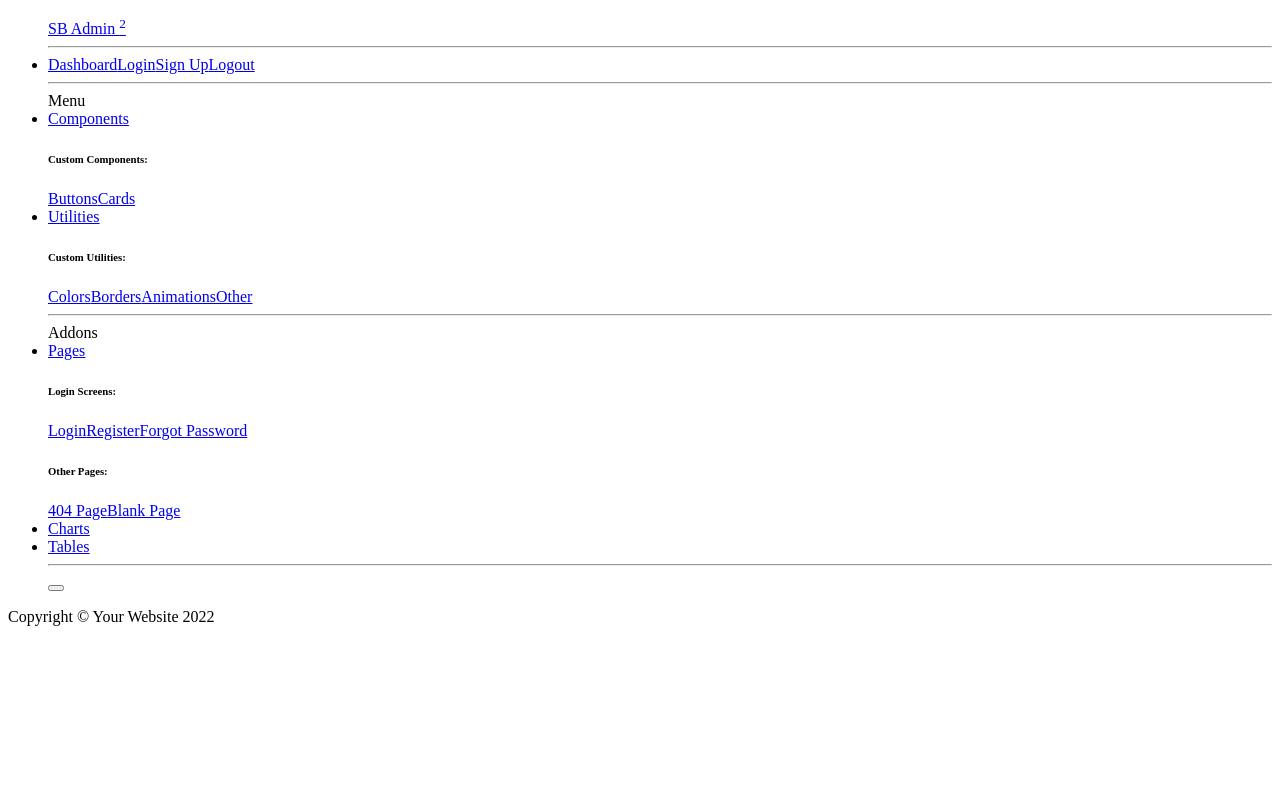
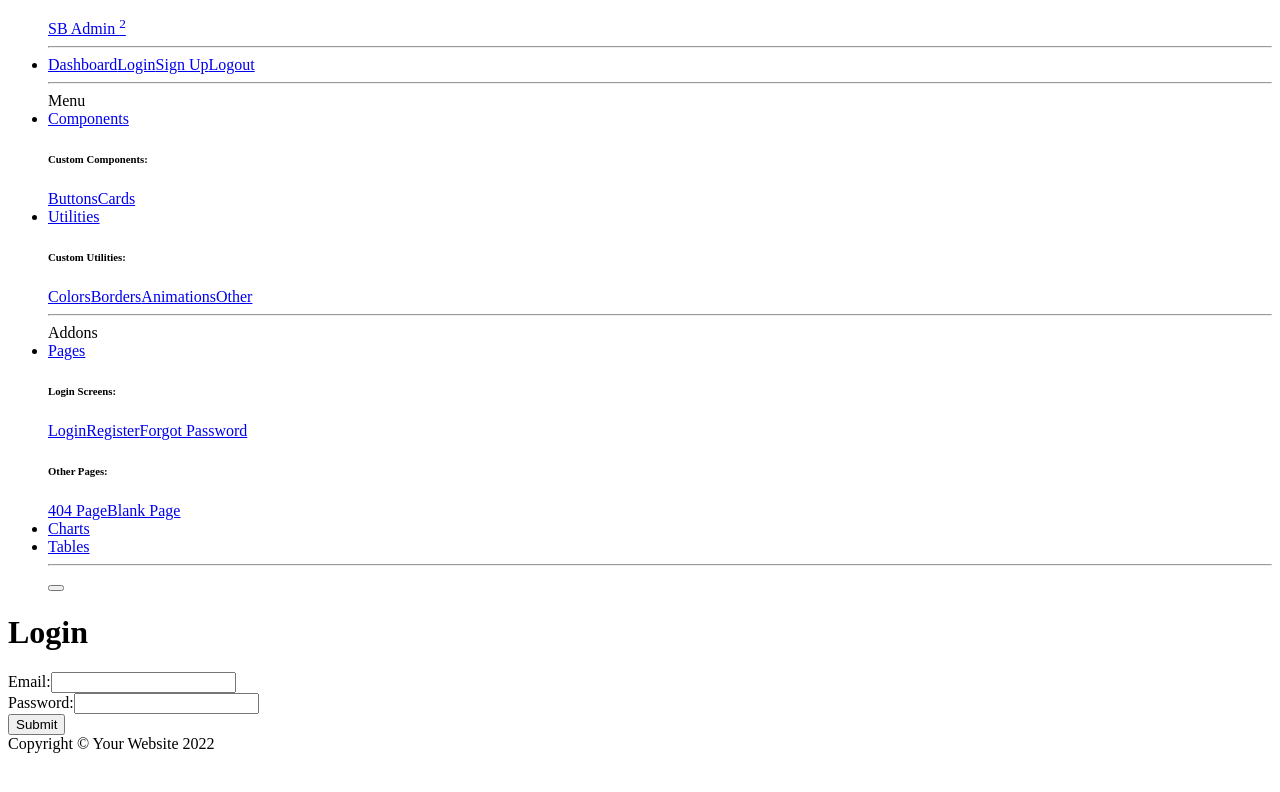
Before and after one commit to mattjkatz/capstone-frontend, a Vue app: page /login in a window 1280 px wide. Shown: the top 792 px of the page. Built offline with nearby package versions, Linux system fonts and the light colour scheme; the HTML template or start-up script is replaced by a standard one.

Commit message:
add a login page and route

```diff
--- a/src/App.vue
+++ b/src/App.vue
@@ -21,7 +21,7 @@
         <a class="nav-link" href="/">
           <span>Dashboard</span>
         </a>
-        <a class="nav-link" href="login.html">
+        <a class="nav-link" href="/login">
           <span>Login</span>
         </a>
         <a class="nav-link" href="/signup">
--- a/src/router/index.js
+++ b/src/router/index.js
@@ -1,6 +1,7 @@
 import { createRouter, createWebHistory } from "vue-router";
 import HomeView from "../views/HomeView.vue";
 import SignupView from "../views/SignupView.vue";
+import LoginView from "../views/LoginView.vue";
 import axios from "axios";
 
 axios.defaults.baseURL = process.env.NODE_ENV === "development" ? "http://localhost:3000" : "/";
@@ -16,6 +17,11 @@ const routes = [
     name: "signup",
     component: SignupView,
   },
+  {
+    path: "/login",
+    name: "login",
+    component: LoginView,
+  },
 ];
 
 const router = createRouter({
--- /dev/null
+++ b/src/views/LoginView.vue
@@ -0,0 +1,48 @@
+<script>
+import axios from "axios";
+export default {
+  data: function () {
+    return {
+      newSessionParams: {},
+      errors: [],
+    };
+  },
+  methods: {
+    submit: function () {
+      axios
+        .post("/sessions", this.newSessionParams)
+        .then((response) => {
+          axios.defaults.headers.common["Authorization"] = "Bearer " + response.data.jwt;
+          localStorage.setItem("jwt", response.data.jwt);
+          this.$router.push("/");
+        })
+        .catch((error) => {
+          console.log(error.response);
+          this.errors = ["Invalid email or password."];
+          this.email = "";
+          this.password = "";
+        });
+    },
+  },
+};
+</script>
+
+<template>
+  <div class="login">
+    <form v-on:submit.prevent="submit()">
+      <h1>Login</h1>
+      <ul>
+        <li v-for="error in errors" v-bind:key="error">{{ error }}</li>
+      </ul>
+      <div>
+        <label>Email:</label>
+        <input type="email" v-model="newSessionParams.email" />
+      </div>
+      <div>
+        <label>Password:</label>
+        <input type="password" v-model="newSessionParams.password" />
+      </div>
+      <input type="submit" value="Submit" />
+    </form>
+  </div>
+</template>
```
Also changed, not shown: src/views/SignupView.vue (+0 -35 lines).
